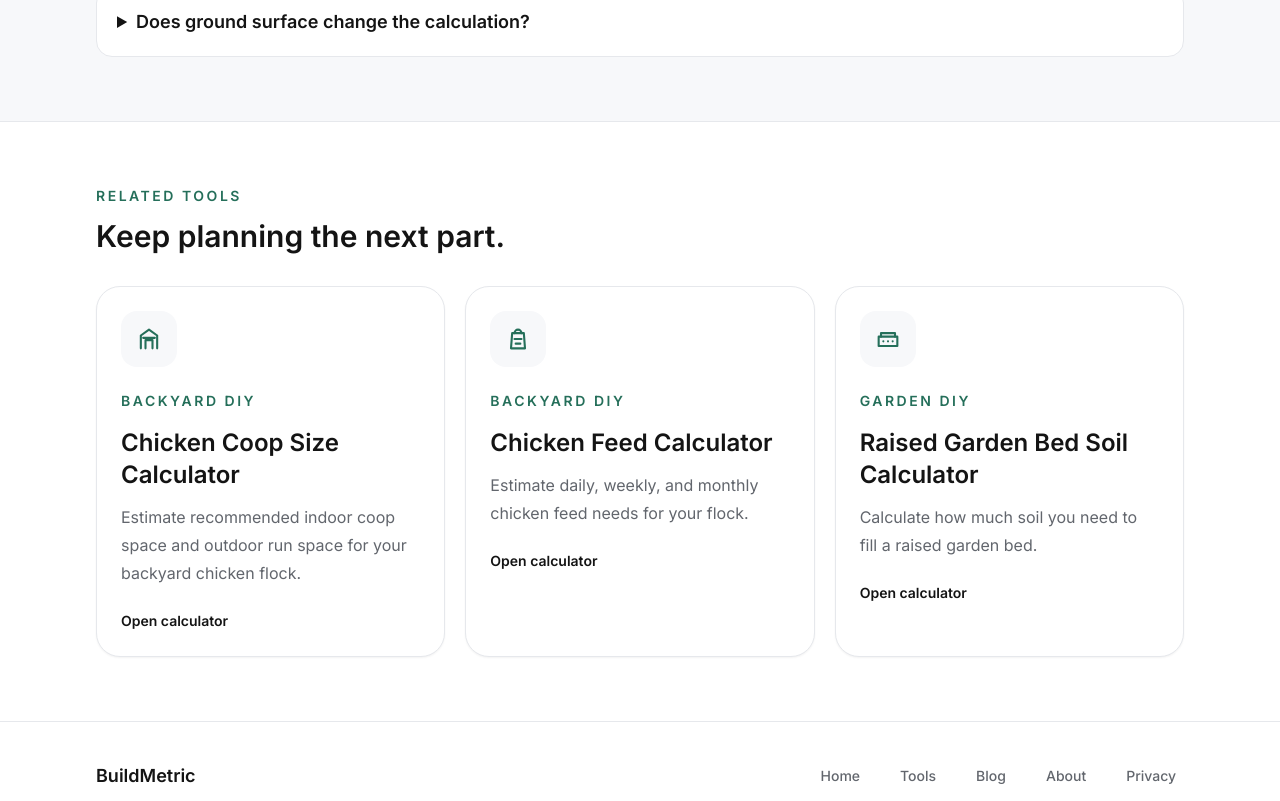
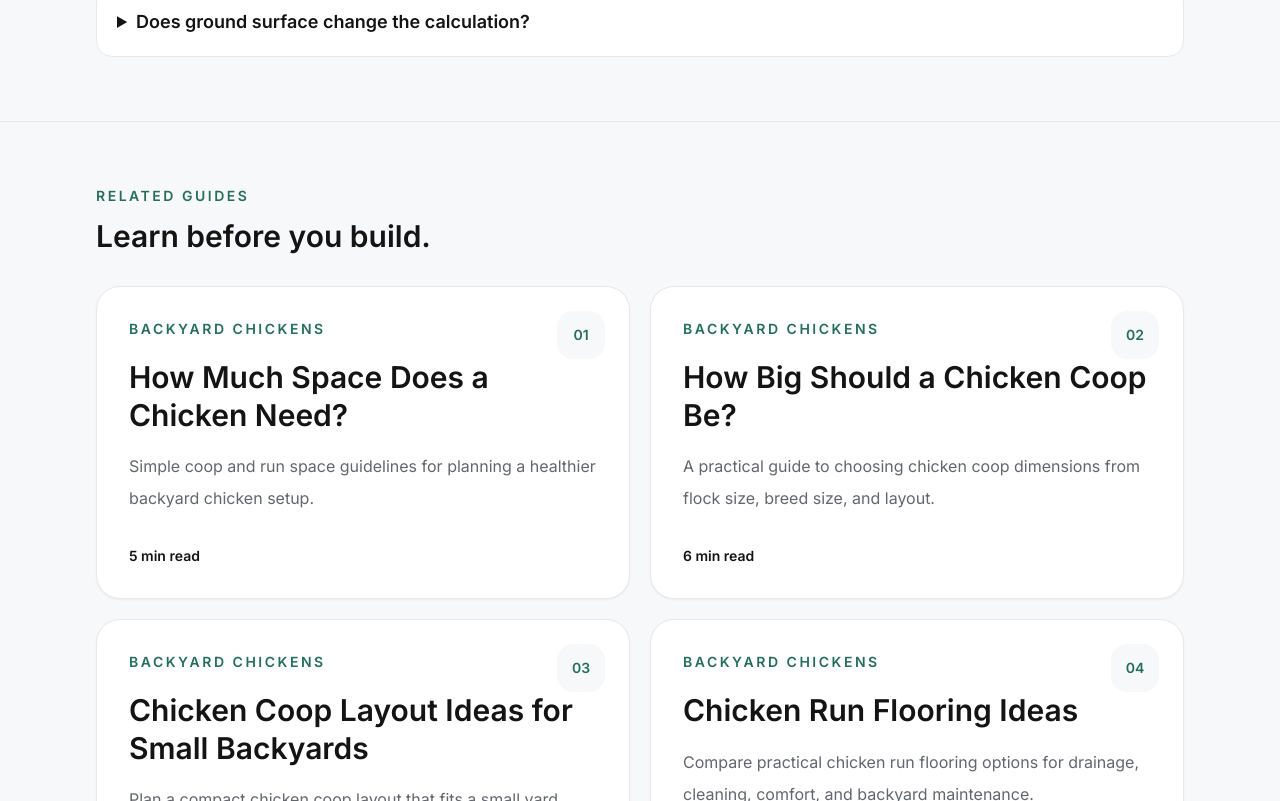
Before and after one commit to bcd736710-sketch/buildmetric, a Next.js app: page /tools/chicken-run-size-calculator in a window 1280 px wide. Shown: the part 1899-2700 px from the top of the page. Built offline with nearby package versions, Linux system fonts and the light colour scheme; no server answers.

Commit message:
Improve internal linking and content structure

```diff
--- a/app/tools/chicken-coop-size-calculator/page.tsx
+++ b/app/tools/chicken-coop-size-calculator/page.tsx
@@ -2,6 +2,7 @@ import type { Metadata } from "next";
 import Link from "next/link";
 import { ChickenCoopCalculator } from "@/components/chicken-coop-calculator";
 import { Container } from "@/components/container";
+import { RelatedGuides } from "@/components/related-guides";
 import { RelatedTools } from "@/components/related-tools";
 import { calculatorBySlug } from "@/lib/calculators";
 import { siteConfig } from "@/lib/site";
@@ -170,6 +171,7 @@ export default function ChickenCoopSizeCalculatorPage() {
         </Container>
       </section>
 
+      <RelatedGuides toolSlug={calculator.slug} />
       <RelatedTools currentSlug={calculator.slug} />
     </>
   );
--- a/app/tools/chicken-feed-calculator/page.tsx
+++ b/app/tools/chicken-feed-calculator/page.tsx
@@ -2,6 +2,7 @@ import type { Metadata } from "next";
 import Link from "next/link";
 import { ChickenFeedCalculator } from "@/components/chicken-feed-calculator";
 import { Container } from "@/components/container";
+import { RelatedGuides } from "@/components/related-guides";
 import { RelatedTools } from "@/components/related-tools";
 import { calculatorBySlug } from "@/lib/calculators";
 import { siteConfig } from "@/lib/site";
@@ -157,6 +158,7 @@ export default function ChickenFeedCalculatorPage() {
         </Container>
       </section>
 
+      <RelatedGuides toolSlug={calculator.slug} />
       <RelatedTools currentSlug={calculator.slug} />
     </>
   );
--- a/app/tools/chicken-run-size-calculator/page.tsx
+++ b/app/tools/chicken-run-size-calculator/page.tsx
@@ -2,6 +2,7 @@ import type { Metadata } from "next";
 import Link from "next/link";
 import { ChickenRunCalculator } from "@/components/chicken-run-calculator";
 import { Container } from "@/components/container";
+import { RelatedGuides } from "@/components/related-guides";
 import { RelatedTools } from "@/components/related-tools";
 import { calculatorBySlug } from "@/lib/calculators";
 import { siteConfig } from "@/lib/site";
@@ -168,6 +169,7 @@ export default function ChickenRunSizeCalculatorPage() {
         </Container>
       </section>
 
+      <RelatedGuides toolSlug={calculator.slug} />
       <RelatedTools currentSlug={calculator.slug} />
     </>
   );
--- a/app/tools/raised-garden-bed-soil-calculator/page.tsx
+++ b/app/tools/raised-garden-bed-soil-calculator/page.tsx
@@ -2,6 +2,7 @@ import type { Metadata } from "next";
 import Link from "next/link";
 import { GardenBedSoilCalculator } from "@/components/garden-bed-soil-calculator";
 import { Container } from "@/components/container";
+import { RelatedGuides } from "@/components/related-guides";
 import { RelatedTools } from "@/components/related-tools";
 import { calculatorBySlug } from "@/lib/calculators";
 import { siteConfig } from "@/lib/site";
@@ -158,6 +159,7 @@ export default function RaisedGardenBedSoilCalculatorPage() {
         </Container>
       </section>
 
+      <RelatedGuides toolSlug={calculator.slug} />
       <RelatedTools currentSlug={calculator.slug} />
     </>
   );
--- a/app/tools/shed-cost-calculator/page.tsx
+++ b/app/tools/shed-cost-calculator/page.tsx
@@ -2,6 +2,7 @@ import type { Metadata } from "next";
 import Link from "next/link";
 import { ShedCostCalculator } from "@/components/shed-cost-calculator";
 import { Container } from "@/components/container";
+import { RelatedGuides } from "@/components/related-guides";
 import { RelatedTools } from "@/components/related-tools";
 import { calculatorBySlug } from "@/lib/calculators";
 import { siteConfig } from "@/lib/site";
@@ -157,6 +158,7 @@ export default function ShedCostCalculatorPage() {
         </Container>
       </section>
 
+      <RelatedGuides toolSlug={calculator.slug} />
       <RelatedTools currentSlug={calculator.slug} />
     </>
   );
--- a/components/blog-article-layout.tsx
+++ b/components/blog-article-layout.tsx
@@ -1,6 +1,7 @@
 import type { ReactNode } from "react";
 import Link from "next/link";
 import { Container } from "@/components/container";
+import { RelatedArticles } from "@/components/related-articles";
 import type { BlogPost } from "@/lib/blog";
 
 type BlogArticleLayoutProps = {
@@ -76,6 +77,8 @@ export function BlogArticleLayout({
           <div className="space-y-10 text-muted">{children}</div>
         </Container>
       </section>
+
+      <RelatedArticles post={post} />
     </article>
   );
 }
--- /dev/null
+++ b/components/related-articles.tsx
@@ -0,0 +1,36 @@
+import { BlogCard } from "@/components/blog-card";
+import { Container } from "@/components/container";
+import type { BlogPost } from "@/lib/blog";
+import { getRelatedPosts } from "@/lib/blog";
+
+type RelatedArticlesProps = {
+  post: BlogPost;
+};
+
+export function RelatedArticles({ post }: RelatedArticlesProps) {
+  const relatedPosts = getRelatedPosts(post);
+
+  if (relatedPosts.length === 0) {
+    return null;
+  }
+
+  return (
+    <section className="border-t border-line bg-surface py-12 sm:py-16">
+      <Container>
+        <div className="max-w-2xl">
+          <p className="text-sm font-semibold uppercase tracking-[0.18em] text-brand">
+            Related articles
+          </p>
+          <h2 className="mt-3 text-3xl font-semibold text-ink">
+            Keep planning this project.
+          </h2>
+        </div>
+        <div className="mt-8 grid gap-5 lg:grid-cols-3">
+          {relatedPosts.map((relatedPost, index) => (
+            <BlogCard key={relatedPost.slug} post={relatedPost} index={index} />
+          ))}
+        </div>
+      </Container>
+    </section>
+  );
+}
--- /dev/null
+++ b/components/related-guides.tsx
@@ -0,0 +1,35 @@
+import { BlogCard } from "@/components/blog-card";
+import { Container } from "@/components/container";
+import { getPostsForTool } from "@/lib/blog";
+
+type RelatedGuidesProps = {
+  toolSlug: string;
+};
+
+export function RelatedGuides({ toolSlug }: RelatedGuidesProps) {
+  const guides = getPostsForTool(toolSlug);
+
+  if (guides.length === 0) {
+    return null;
+  }
+
+  return (
+    <section className="border-t border-line bg-surface py-12 sm:py-16">
+      <Container>
+        <div className="max-w-2xl">
+          <p className="text-sm font-semibold uppercase tracking-[0.18em] text-brand">
+            Related guides
+          </p>
+          <h2 className="mt-3 text-3xl font-semibold text-ink">
+            Learn before you build.
+          </h2>
+        </div>
+        <div className="mt-8 grid gap-5 lg:grid-cols-2">
+          {guides.map((post, index) => (
+            <BlogCard key={post.slug} post={post} index={index} />
+          ))}
+        </div>
+      </Container>
+    </section>
+  );
+}
--- a/lib/blog.ts
+++ b/lib/blog.ts
@@ -5,6 +5,7 @@ export type BlogPost = {
   category: string;
   publishedAt: string;
   readingTime: string;
+  relatedTools: string[];
 };
 
 export const blogPosts: BlogPost[] = [
@@ -16,6 +17,10 @@ export const blogPosts: BlogPost[] = [
     category: "Backyard Chickens",
     publishedAt: "2026-07-13",
     readingTime: "5 min read",
+    relatedTools: [
+      "chicken-coop-size-calculator",
+      "chicken-run-size-calculator",
+    ],
   },
   {
     slug: "how-big-should-a-chicken-coop-be",
@@ -25,6 +30,10 @@ export const blogPosts: BlogPost[] = [
     category: "Backyard Chickens",
     publishedAt: "2026-07-13",
     readingTime: "6 min read",
+    relatedTools: [
+      "chicken-coop-size-calculator",
+      "chicken-run-size-calculator",
+    ],
   },
   {
     slug: "chicken-coop-ventilation-guide",
@@ -34,6 +43,7 @@ export const blogPosts: BlogPost[] = [
     category: "Backyard Chickens",
     publishedAt: "2026-07-13",
     readingTime: "6 min read",
+    relatedTools: ["chicken-coop-size-calculator"],
   },
   {
     slug: "how-much-chicken-feed-per-day",
@@ -43,6 +53,7 @@ export const blogPosts: BlogPost[] = [
     category: "Backyard Chickens",
     publishedAt: "2026-07-13",
     readingTime: "5 min read",
+    relatedTools: ["chicken-feed-calculator"],
   },
   {
     slug: "how-much-soil-do-i-need-for-a-raised-garden-bed",
@@ -52,6 +63,7 @@ export const blogPosts: BlogPost[] = [
     category: "Garden DIY",
     publishedAt: "2026-07-13",
     readingTime: "5 min read",
+    relatedTools: ["raised-garden-bed-soil-calculator"],
   },
   {
     slug: "chicken-coop-layout-ideas-for-small-backyards",
@@ -61,6 +73,10 @@ export const blogPosts: BlogPost[] = [
     category: "Backyard Chickens",
     publishedAt: "2026-07-13",
     readingTime: "6 min read",
+    relatedTools: [
+      "chicken-coop-size-calculator",
+      "chicken-run-size-calculator",
+    ],
   },
   {
     slug: "chicken-run-flooring-ideas",
@@ -70,6 +86,7 @@ export const blogPosts: BlogPost[] = [
     category: "Backyard Chickens",
     publishedAt: "2026-07-13",
     readingTime: "6 min read",
+    relatedTools: ["chicken-run-size-calculator"],
   },
   {
     slug: "how-much-does-it-cost-to-build-a-chicken-coop",
@@ -79,6 +96,7 @@ export const blogPosts: BlogPost[] = [
     category: "Backyard Chickens",
     publishedAt: "2026-07-13",
     readingTime: "6 min read",
+    relatedTools: ["chicken-coop-size-calculator"],
   },
   {
     slug: "raised-garden-bed-depth-guide",
@@ -88,6 +106,7 @@ export const blogPosts: BlogPost[] = [
     category: "Garden DIY",
     publishedAt: "2026-07-13",
     readingTime: "5 min read",
+    relatedTools: ["raised-garden-bed-soil-calculator"],
   },
   {
     slug: "how-much-does-it-cost-to-build-a-shed",
@@ -97,6 +116,7 @@ export const blogPosts: BlogPost[] = [
     category: "Backyard DIY",
     publishedAt: "2026-07-13",
     readingTime: "6 min read",
+    relatedTools: ["shed-cost-calculator"],
   },
   {
     slug: "diy-shed-materials-list",
@@ -106,6 +126,7 @@ export const blogPosts: BlogPost[] = [
     category: "Backyard DIY",
     publishedAt: "2026-07-13",
     readingTime: "6 min read",
+    relatedTools: ["shed-cost-calculator"],
   },
   {
     slug: "10x12-shed-cost-guide",
@@ -115,6 +136,7 @@ export const blogPosts: BlogPost[] = [
     category: "Backyard DIY",
     publishedAt: "2026-07-13",
     readingTime: "6 min read",
+    relatedTools: ["shed-cost-calculator"],
   },
   {
     slug: "shed-foundation-cost-guide",
@@ -124,6 +146,7 @@ export const blogPosts: BlogPost[] = [
     category: "Backyard DIY",
     publishedAt: "2026-07-13",
     readingTime: "6 min read",
+    relatedTools: ["shed-cost-calculator"],
   },
   {
     slug: "best-soil-mix-for-raised-garden-beds",
@@ -133,6 +156,7 @@ export const blogPosts: BlogPost[] = [
     category: "Garden DIY",
     publishedAt: "2026-07-13",
     readingTime: "5 min read",
+    relatedTools: ["raised-garden-bed-soil-calculator"],
   },
   {
     slug: "how-many-bags-of-soil-for-a-4x8-raised-bed",
@@ -142,9 +166,39 @@ export const blogPosts: BlogPost[] = [
     category: "Garden DIY",
     publishedAt: "2026-07-13",
     readingTime: "5 min read",
+    relatedTools: ["raised-garden-bed-soil-calculator"],
   },
 ];
 
 export const blogPostBySlug = Object.fromEntries(
   blogPosts.map((post) => [post.slug, post]),
 ) as Record<string, BlogPost>;
+
+export const blogCategories = Array.from(
+  new Set(blogPosts.map((post) => post.category)),
+);
+
+export function getRelatedPosts(currentPost: BlogPost, limit = 3) {
+  const sameToolPosts = blogPosts.filter(
+    (post) =>
+      post.slug !== currentPost.slug &&
+      post.relatedTools.some((toolSlug) =>
+        currentPost.relatedTools.includes(toolSlug),
+      ),
+  );
+
+  const sameCategoryPosts = blogPosts.filter(
+    (post) =>
+      post.slug !== currentPost.slug &&
+      post.category === currentPost.category &&
+      !sameToolPosts.some((relatedPost) => relatedPost.slug === post.slug),
+  );
+
+  return [...sameToolPosts, ...sameCategoryPosts].slice(0, limit);
+}
+
+export function getPostsForTool(toolSlug: string, limit = 4) {
+  return blogPosts
+    .filter((post) => post.relatedTools.includes(toolSlug))
+    .slice(0, limit);
+}
```
Also changed, not shown: app/blog/page.tsx (+50 -4 lines), 1 other file (tests, documents, lock files or other folders).
